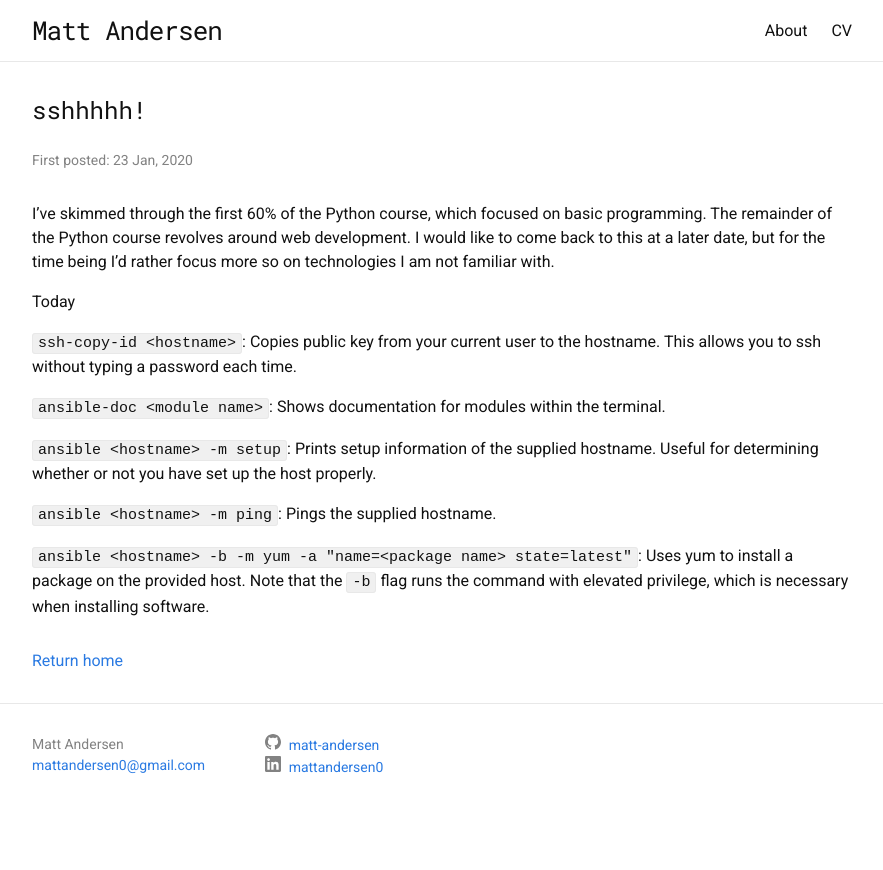
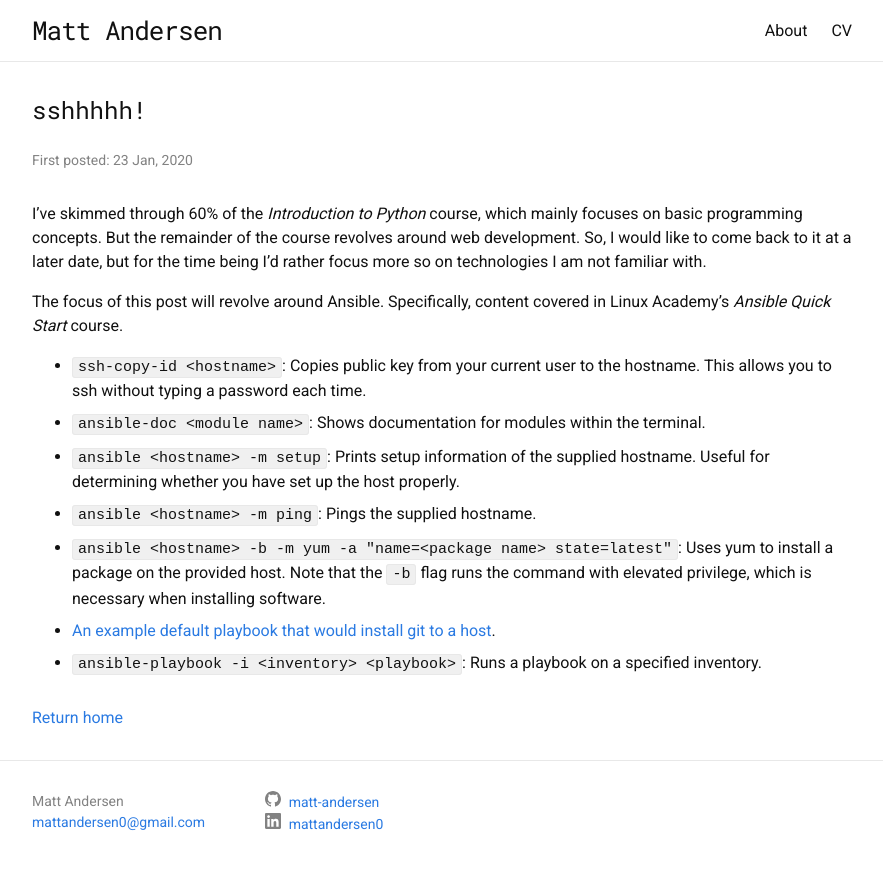
Before and after one commit to matt-andersen/mattandersen.dev, a Jekyll site: the page built from _posts/2020-01/2020-01-23-sshhhhh/2020-01-23-sshhhhh.md, in a window 1280 px wide. Shown: the top 870 px of the page, without its empty margins (198-1081 px from the left). Built offline with Jekyll 4.4.1, drawn with Linux system fonts in a browser that asks for light colours.

Commit message:
Finalise today's post and update course list

```diff
--- a/_posts/2020-01/2020-01-23-sshhhhh/2020-01-23-sshhhhh.md
+++ b/_posts/2020-01/2020-01-23-sshhhhh/2020-01-23-sshhhhh.md
@@ -6,16 +6,20 @@ last_modified_at: null
 pin: false
 ---
 
-I've skimmed through the first 60% of the Python course, which focused on basic programming. The remainder of the Python course revolves around web development. I would like to come back to this at a later date, but for the time being I'd rather focus more so on technologies I am not familiar with.
+I've skimmed through 60% of the _Introduction to Python_ course, which mainly focuses on basic programming concepts. But the remainder of the course revolves around web development. So, I would like to come back to it at a later date, but for the time being I'd rather focus more so on technologies I am not familiar with.
 
-Today
+The focus of this post will revolve around Ansible. Specifically, content covered in Linux Academy's _Ansible Quick Start_ course.
 
-`ssh-copy-id <hostname>`: Copies public key from your current user to the hostname. This allows you to ssh without typing a password each time.
+- `ssh-copy-id <hostname>`: Copies public key from your current user to the hostname. This allows you to ssh without typing a password each time.
 
-`ansible-doc <module name>`: Shows documentation for modules within the terminal.
+- `ansible-doc <module name>`: Shows documentation for modules within the terminal.
 
-`ansible <hostname> -m setup`: Prints setup information of the supplied hostname. Useful for determining whether or not you have set up the host properly.
+- `ansible <hostname> -m setup`: Prints setup information of the supplied hostname. Useful for determining whether you have set up the host properly.
 
-`ansible <hostname> -m ping`: Pings the supplied hostname.
+- `ansible <hostname> -m ping`: Pings the supplied hostname.
 
-`ansible <hostname> -b -m yum -a "name=<package name> state=latest"`: Uses yum to install a package on the provided host. Note that the `-b` flag runs the command with elevated privilege, which is necessary when installing software.
+- `ansible <hostname> -b -m yum -a "name=<package name> state=latest"`: Uses yum to install a package on the provided host. Note that the `-b` flag runs the command with elevated privilege, which is necessary when installing software.
+
+- [An example default playbook that would install git to a host](/assets/images/ansible-example.png).
+
+- `ansible-playbook -i <inventory> <playbook>`: Runs a playbook on a specified inventory.
```
Also changed, not shown: _posts/2020-01/2020-01-05-purpose-of-this-blog/2020-01-05-purpose-of-this-blog.md (+2 -2 lines), assets/images/ansible-example.PNG (added).
